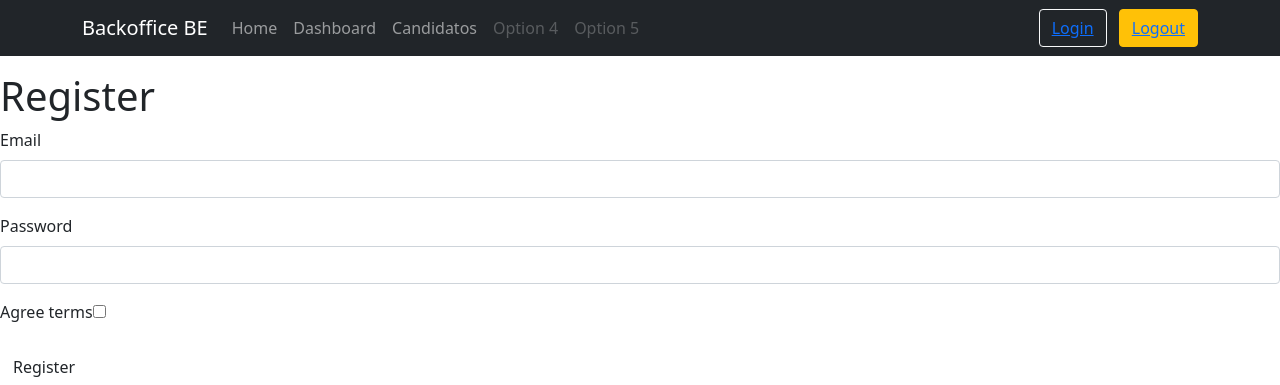
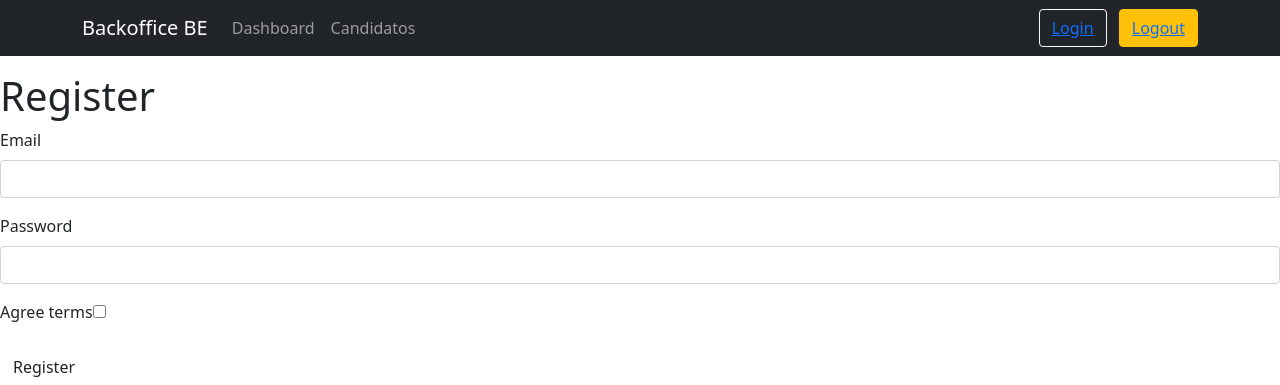
Before and after one commit to forumturismo/bo-bolsadeempregabilidade-v2, a Symfony app: template templates/registration/register.html.twig in a window 1280 px wide. Shown: the top 385 px of the page. Run offline with Twig, Linux system fonts and the light colour scheme; the template is opened without the code that fills it, so the values that code supplies are empty; form fields are guessed from the names that the template uses; some libraries are stand-ins or nearby versions.

```diff
--- a/templates/base.html.twig
+++ b/templates/base.html.twig
@@ -37,16 +37,16 @@
 
                 <div class="collapse navbar-collapse" id="navbarsExample07XL">
                     <ul class="navbar-nav me-auto mb-2 mb-lg-0">
-                        <li class="nav-item">
+                    {#    <li class="nav-item">
                             <a class="nav-link" aria-current="page" href="#">Home</a>
-                        </li>
+                        </li>#}
                         <li class="nav-item">
                             <a class="nav-link {% if (app.request.get('_route') == "app_wp_user_dashboard") %} {{ "active" }} {% endif %}" href="{{ path('app_wp_user_dashboard') }}">Dashboard</a>
                         </li>
                         <li class="nav-item">
                             <a class="nav-link {% if (app.request.get('_route') == "app_wp_user_index") %} {{ "active" }} {% endif %}" href="{{ path('app_wp_user_index') }}" >Candidatos</a>
                             </li>
-
+{#
                             <li class="nav-item">
                                 <a class="nav-link disabled" href="#" >Option 4</a>
                             </li>
@@ -54,7 +54,7 @@
                             <li class="nav-item">
                                 <a class="nav-link disabled" href="#" >Option 5</a>
                             </li>
-
+#}
                             {#<li class="nav-item dropdown">
                                 <a class="nav-link dropdown-toggle" href="#" id="dropdown07XL" data-bs-toggle="dropdown" aria-expanded="false">Dropdown</a>
                                 <ul class="dropdown-menu" aria-labelledby="dropdown07XL">
```
Also changed, not shown: 1 other file.
